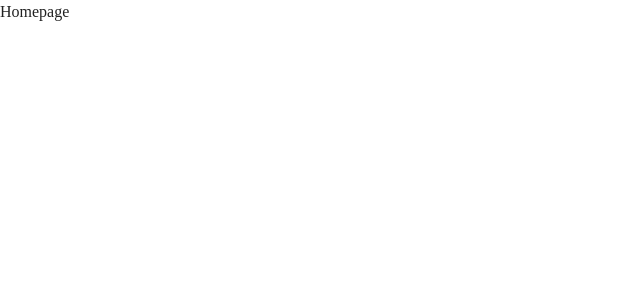
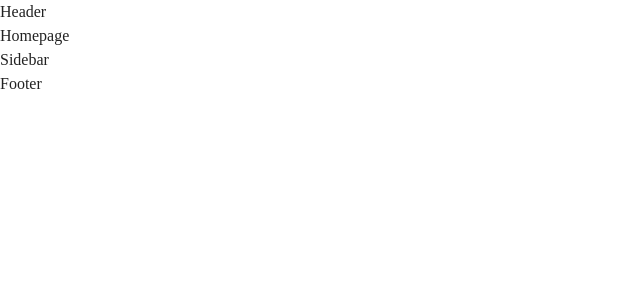
Before and after one commit to dfuqq/fp-store, a React (Create React App) app: page / in a window 1280 px wide. Shown: the top 300 px of the page, without its empty margins (0-640 px from the left). Built offline with nearby package versions, Linux system fonts and the light colour scheme; no server answers.

Commit message:
Products fetch from API

```diff
--- a/src/App.js
+++ b/src/App.js
@@ -12,6 +12,7 @@ const App = () => {
 	return (
 		<div className='overflow-hidden'>
 			<Router>
+				<Header />
 				<Routes>
 					<Route
 						path='/'
@@ -22,6 +23,8 @@ const App = () => {
 						element={<ProductDetails />}
 					/>
 				</Routes>
+				<Sidebar />
+				<Footer />
 			</Router>
 		</div>
 	);
--- /dev/null
+++ b/src/contexts/ProductContext.js
@@ -0,0 +1,26 @@
+import React, { createContext, useState, useEffect } from 'react';
+
+export const ProductContext = createContext();
+
+const ProductProvider = ({ children }) => {
+	// Products state
+	const [products, setProducts] = useState([]);
+
+	// Fetch products with FakeStoreAPI
+	useEffect(() => {
+		const fetchProducts = async () => {
+			const response = await fetch('https://fakestoreapi.com/products');
+			const data = await response.json();
+			setProducts(data);
+		};
+		fetchProducts();
+	}, []);
+
+	return (
+		<ProductContext.Provider value={{ products }}>
+			{children}
+		</ProductContext.Provider>
+	);
+};
+
+export default ProductProvider;
--- a/src/index.js
+++ b/src/index.js
@@ -3,9 +3,13 @@ import ReactDOM from 'react-dom/client';
 import './index.css';
 import App from './App';
 
+import ProductProvider from './contexts/ProductContext';
+
 const root = ReactDOM.createRoot(document.getElementById('root'));
 root.render(
-  <React.StrictMode>
-    <App />
-  </React.StrictMode>
+	<ProductProvider>
+		<React.StrictMode>
+			<App />
+		</React.StrictMode>
+	</ProductProvider>
 );
```
